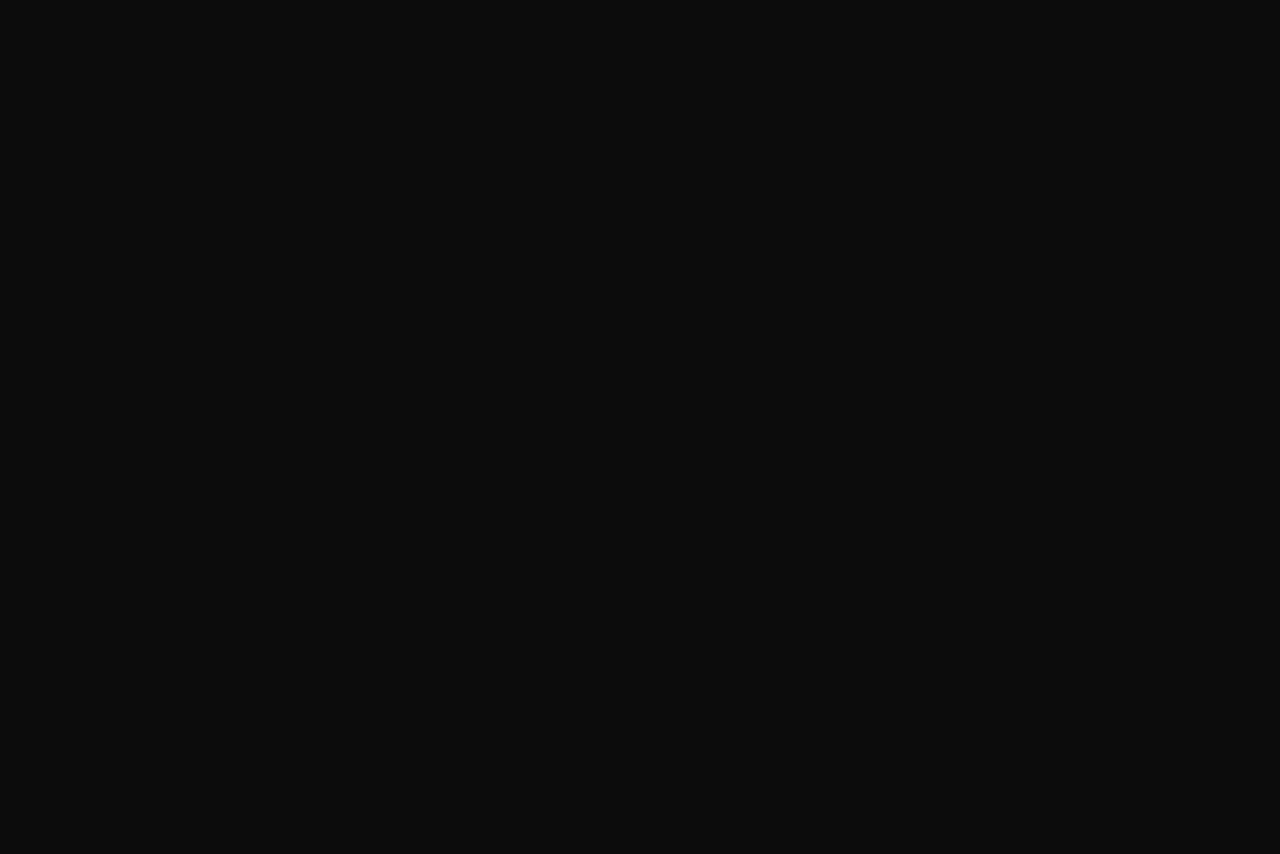
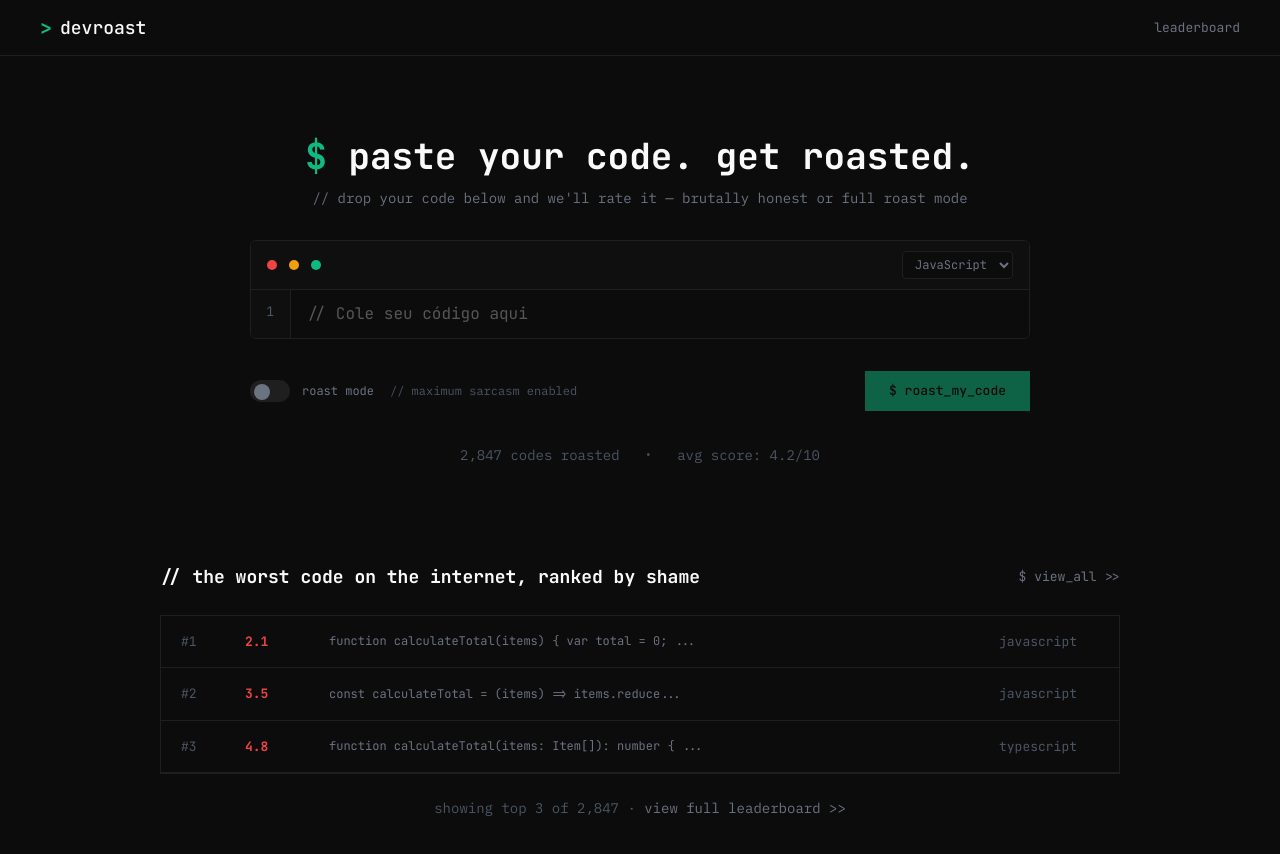
Before and after one commit to Gui-dev/devroast, a Next.js app in the folder apps/web/: page / in a window 1280 px wide. Shown: the top 854 px of the page. Before the commit the page ends 800 px from the top, so only its background shows below. Built offline with nearby package versions, Linux system fonts and the light colour scheme.

Commit message:
feat: add CodeEditor component with auto-detect and syntax highlighting

```diff
--- a/apps/web/package.json
+++ b/apps/web/package.json
@@ -13,6 +13,7 @@
   },
   "dependencies": {
     "clsx": "^2.1.1",
+    "highlight.js": "^11.11.1",
     "next": "16.2.0",
     "react": "19.2.4",
     "react-dom": "19.2.4",
--- a/apps/web/src/app/page.tsx
+++ b/apps/web/src/app/page.tsx
@@ -1,5 +1,7 @@
+'use client'
+
 import { Button } from '@/components/ui/button'
-import { CodeBlock, CodeBlockContent, CodeBlockHeader } from '@/components/ui/code-block'
+import { CodeEditor } from '@/components/ui/code-editor'
 import {
   LeaderboardCode,
   LeaderboardLanguage,
@@ -9,14 +11,7 @@ import {
 } from '@/components/ui/leaderboard-row'
 import { Link } from '@/components/ui/link'
 import { Toggle } from '@/components/ui/toggle'
-
-const codeExample = `function calculateTotal(items) {
-  var total = 0;
-  for (var i = 0; i < items.length; i++) {
-    total = total + items[i].price;
-  }
-  return total;
-}`
+import { useState } from 'react'
 
 const leaderboardData = [
   {
@@ -40,6 +35,12 @@ const leaderboardData = [
 ]
 
 export default function HomePage() {
+  const [code, setCode] = useState('')
+
+  const handleCodeChange = (newCode: string) => {
+    setCode(newCode)
+  }
+
   return (
     <div className="flex flex-col gap-6 px-4 sm:gap-8 sm:px-6 md:px-10 py-12 sm:py-16 md:py-20">
       <div className="flex flex-col gap-3 text-center">
@@ -53,10 +54,7 @@ export default function HomePage() {
       </div>
 
       <div className="mx-auto w-full max-w-195">
-        <CodeBlock>
-          <CodeBlockHeader>calculate.js</CodeBlockHeader>
-          <CodeBlockContent code={codeExample} lang="javascript" />
-        </CodeBlock>
+        <CodeEditor onChange={handleCodeChange} />
       </div>
 
       <div className="mx-auto flex w-full max-w-195 flex-col gap-4 sm:flex-row sm:items-center sm:justify-between">
@@ -66,7 +64,7 @@ export default function HomePage() {
             {'//'} maximum sarcasm enabled
           </span>
         </div>
-        <Button>$ roast_my_code</Button>
+        <Button disabled={!code}>$ roast_my_code</Button>
       </div>
 
       <div className="flex flex-wrap items-center justify-center gap-3 sm:gap-6">
--- /dev/null
+++ b/apps/web/src/components/ui/code-editor-content.tsx
@@ -0,0 +1,62 @@
+import { cn } from '@/lib/cn'
+import { type HTMLAttributes, forwardRef, useEffect, useState } from 'react'
+import { codeToHtml } from 'shiki'
+
+export type CodeEditorContentProps = HTMLAttributes<HTMLDivElement> & {
+  code: string
+  lang?: string
+  showLineNumbers?: boolean
+  placeholder?: string
+}
+
+const PLACEHOLDER_CODE = '// Cole seu código aqui'
+
+const CodeEditorContent = forwardRef<HTMLDivElement, CodeEditorContentProps>(
+  (
+    { className, code, lang = 'javascript', showLineNumbers = true, placeholder, ...props },
+    ref
+  ) => {
+    const [highlightedHtml, setHighlightedHtml] = useState<string>('')
+    const displayCode = code || placeholder || PLACEHOLDER_CODE
+    const isPlaceholder = !code
+
+    useEffect(() => {
+      const highlight = async () => {
+        const html = await codeToHtml(displayCode, {
+          lang,
+          theme: 'vesper',
+        })
+        setHighlightedHtml(html)
+      }
+      highlight()
+    }, [displayCode, lang])
+
+    const lines = displayCode.split('\n')
+
+    return (
+      <div ref={ref} className={cn('flex', className)} {...props}>
+        {showLineNumbers && (
+          <div className="flex w-10 flex-col border-r border-border-primary bg-bg-surface py-3 pr-4 font-mono text-[13px] leading-normal text-text-tertiary">
+            {lines.map((_, i) => (
+              <span key={`line-${i + 1}`} className="w-full text-right">
+                {i + 1}
+              </span>
+            ))}
+          </div>
+        )}
+        <div
+          className={cn(
+            'min-w-0 flex-1 overflow-x-auto bg-bg-page px-4 py-3',
+            '[&>pre]:!bg-transparent [&>pre]:!p-0',
+            isPlaceholder && 'text-text-tertiary'
+          )}
+          dangerouslySetInnerHTML={{ __html: highlightedHtml }}
+        />
+      </div>
+    )
+  }
+)
+
+CodeEditorContent.displayName = 'CodeEditorContent'
+
+export { CodeEditorContent }
--- /dev/null
+++ b/apps/web/src/components/ui/code-editor-header.tsx
@@ -0,0 +1,43 @@
+import { cn } from '@/lib/cn'
+import { LANGUAGES, type LanguageId } from '@/lib/detect-language'
+import { type HTMLAttributes, forwardRef } from 'react'
+
+export type CodeEditorHeaderProps = HTMLAttributes<HTMLDivElement> & {
+  language: LanguageId
+  onLanguageChange: (language: LanguageId) => void
+}
+
+const CodeEditorHeader = forwardRef<HTMLDivElement, CodeEditorHeaderProps>(
+  ({ className, language, onLanguageChange, ...props }, ref) => {
+    return (
+      <div
+        ref={ref}
+        className={cn(
+          'flex items-center gap-3 border-b border-border-primary bg-bg-surface px-4 py-2.5',
+          className
+        )}
+        {...props}
+      >
+        <span className="size-2.5 rounded-full bg-accent-red" />
+        <span className="size-2.5 rounded-full bg-accent-amber" />
+        <span className="size-2.5 rounded-full bg-accent-green" />
+
+        <select
+          value={language}
+          onChange={e => onLanguageChange(e.target.value as LanguageId)}
+          className="ml-auto cursor-pointer rounded border border-border-primary bg-bg-page px-2 py-1 font-mono text-xs text-text-secondary outline-none hover:border-border-secondary focus:border-accent-green"
+        >
+          {LANGUAGES.map(lang => (
+            <option key={lang.id} value={lang.id}>
+              {lang.name}
+            </option>
+          ))}
+        </select>
+      </div>
+    )
+  }
+)
+
+CodeEditorHeader.displayName = 'CodeEditorHeader'
+
+export { CodeEditorHeader }
--- /dev/null
+++ b/apps/web/src/components/ui/code-editor.tsx
@@ -0,0 +1,51 @@
+import { cn } from '@/lib/cn'
+import { type LanguageId, detectLanguage } from '@/lib/detect-language'
+import { type HTMLAttributes, forwardRef, useCallback, useState } from 'react'
+import { CodeEditorContent } from './code-editor-content'
+import { CodeEditorHeader } from './code-editor-header'
+
+export type CodeEditorProps = Omit<HTMLAttributes<HTMLDivElement>, 'onChange'> & {
+  defaultValue?: string
+  onChange?: (value: string) => void
+  showLineNumbers?: boolean
+}
+
+const CodeEditor = forwardRef<HTMLDivElement, CodeEditorProps>(
+  ({ className, defaultValue = '', onChange, showLineNumbers = true, ...props }, ref) => {
+    const [code, setCode] = useState(defaultValue)
+    const [language, setLanguage] = useState<LanguageId>('javascript')
+
+    const handlePaste = useCallback(
+      (e: React.ClipboardEvent<HTMLDivElement>) => {
+        const pastedText = e.clipboardData.getData('text')
+        if (pastedText) {
+          setCode(pastedText)
+          const detectedLang = detectLanguage(pastedText)
+          setLanguage(detectedLang)
+          onChange?.(pastedText)
+        }
+      },
+      [onChange]
+    )
+
+    const handleLanguageChange = useCallback((newLanguage: LanguageId) => {
+      setLanguage(newLanguage)
+    }, [])
+
+    return (
+      <div
+        ref={ref}
+        className={cn('w-full overflow-hidden rounded-md border border-border-primary', className)}
+        onPaste={handlePaste}
+        {...props}
+      >
+        <CodeEditorHeader language={language} onLanguageChange={handleLanguageChange} />
+        <CodeEditorContent code={code} lang={language} showLineNumbers={showLineNumbers} />
+      </div>
+    )
+  }
+)
+
+CodeEditor.displayName = 'CodeEditor'
+
+export { CodeEditor }
--- /dev/null
+++ b/apps/web/src/lib/detect-language.ts
@@ -0,0 +1,42 @@
+import hljs from 'highlight.js'
+
+export const LANGUAGES = [
+  { id: 'javascript', name: 'JavaScript', hljs: 'javascript' },
+  { id: 'typescript', name: 'TypeScript', hljs: 'typescript' },
+  { id: 'python', name: 'Python', hljs: 'python' },
+  { id: 'go', name: 'Go', hljs: 'go' },
+  { id: 'rust', name: 'Rust', hljs: 'rust' },
+  { id: 'java', name: 'Java', hljs: 'java' },
+  { id: 'cpp', name: 'C++', hljs: 'cpp' },
+  { id: 'css', name: 'CSS', hljs: 'css' },
+  { id: 'html', name: 'HTML', hljs: 'xml' },
+  { id: 'json', name: 'JSON', hljs: 'json' },
+] as const
+
+export type LanguageId = (typeof LANGUAGES)[number]['id']
+
+export function detectLanguage(code: string): LanguageId {
+  const result = hljs.highlightAuto(
+    code,
+    LANGUAGES.map(l => l.hljs)
+  )
+
+  if (result.language) {
+    const matched = LANGUAGES.find(l => l.hljs === result.language)
+    if (matched) {
+      return matched.id
+    }
+
+    const lowerLang = result.language.toLowerCase()
+    const fallback = LANGUAGES.find(l => l.id === lowerLang || l.name.toLowerCase() === lowerLang)
+    if (fallback) {
+      return fallback.id
+    }
+  }
+
+  return 'javascript'
+}
+
+export function getLanguageById(id: string) {
+  return LANGUAGES.find(l => l.id === id) ?? LANGUAGES[0]
+}
```
Also changed, not shown: 1 other file (tests, documents, lock files or other folders).
